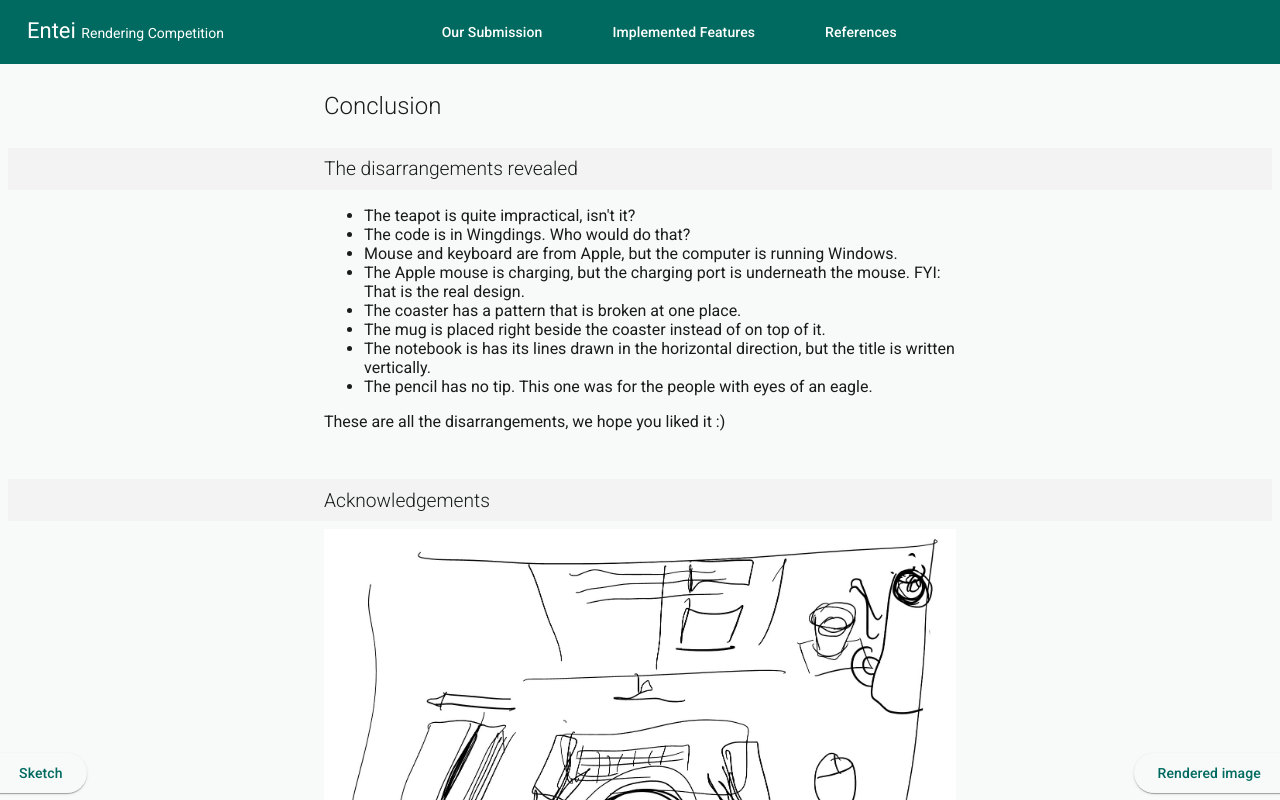
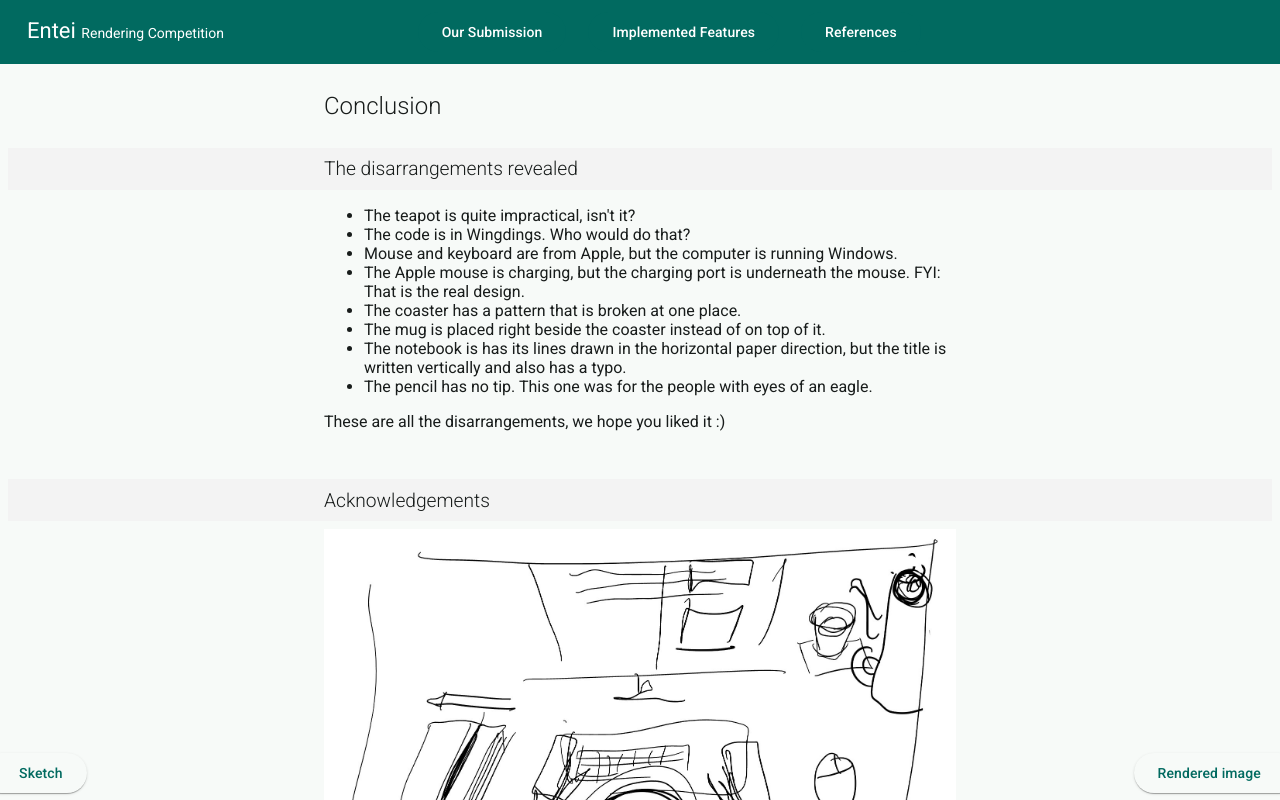
Before and after one commit to ninjafail/rendering-competition, an Angular app: page /references in a window 1280 px wide. Built offline with nearby package versions, Linux system fonts and the light colour scheme.

Commit message:
added notisen

```diff
--- a/src/app/references/references.component.html
+++ b/src/app/references/references.component.html
@@ -16,8 +16,8 @@
     <li>The coaster has a pattern that is broken at one place.</li>
     <li>The mug is placed right beside the coaster instead of on top of it.</li>
     <li>
-      The notebook is has its lines drawn in the horizontal direction, but the
-      title is written vertically.
+      The notebook is has its lines drawn in the horizontal paper direction, but
+      the title is written vertically and also has a typo.
     </li>
     <li>
       The pencil has no tip. This one was for the people with eyes of an eagle.
```
